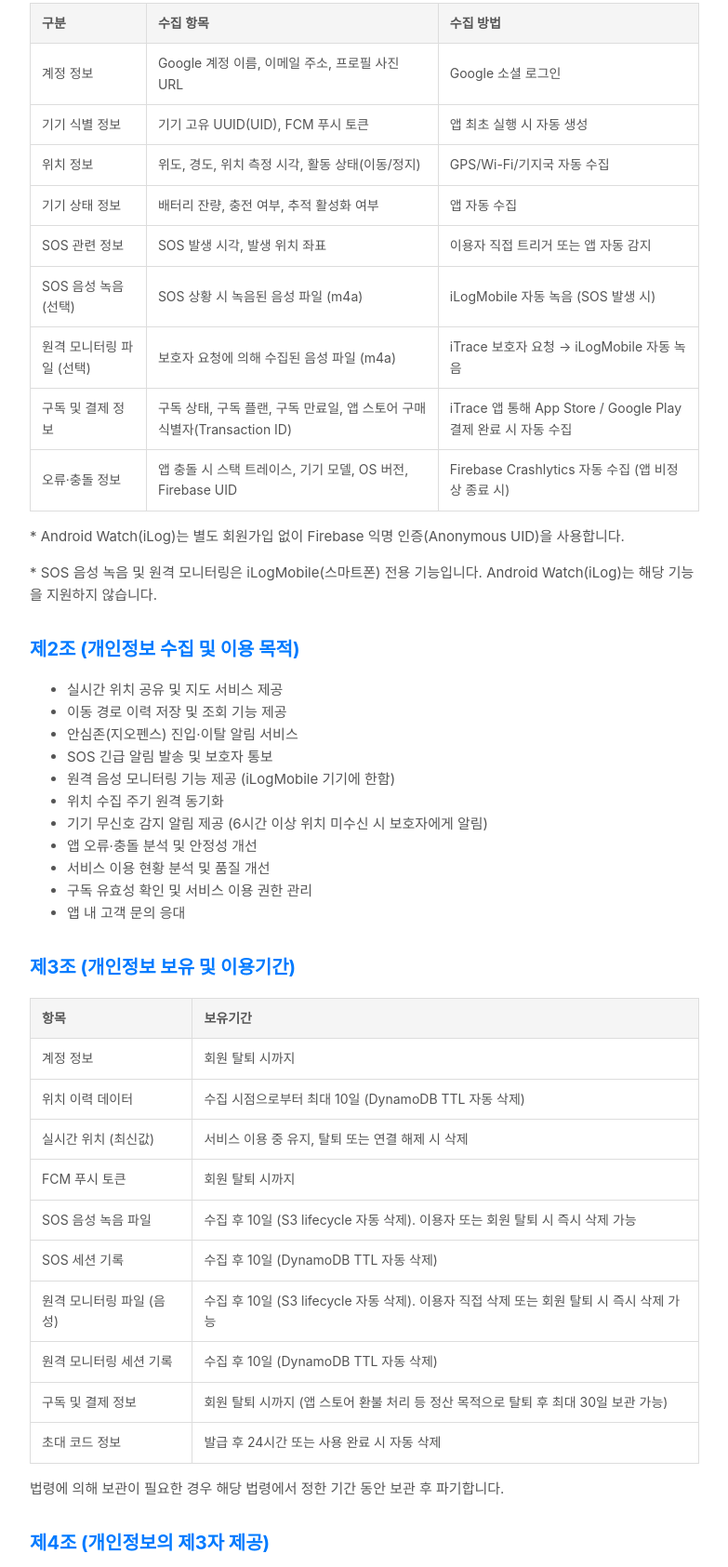
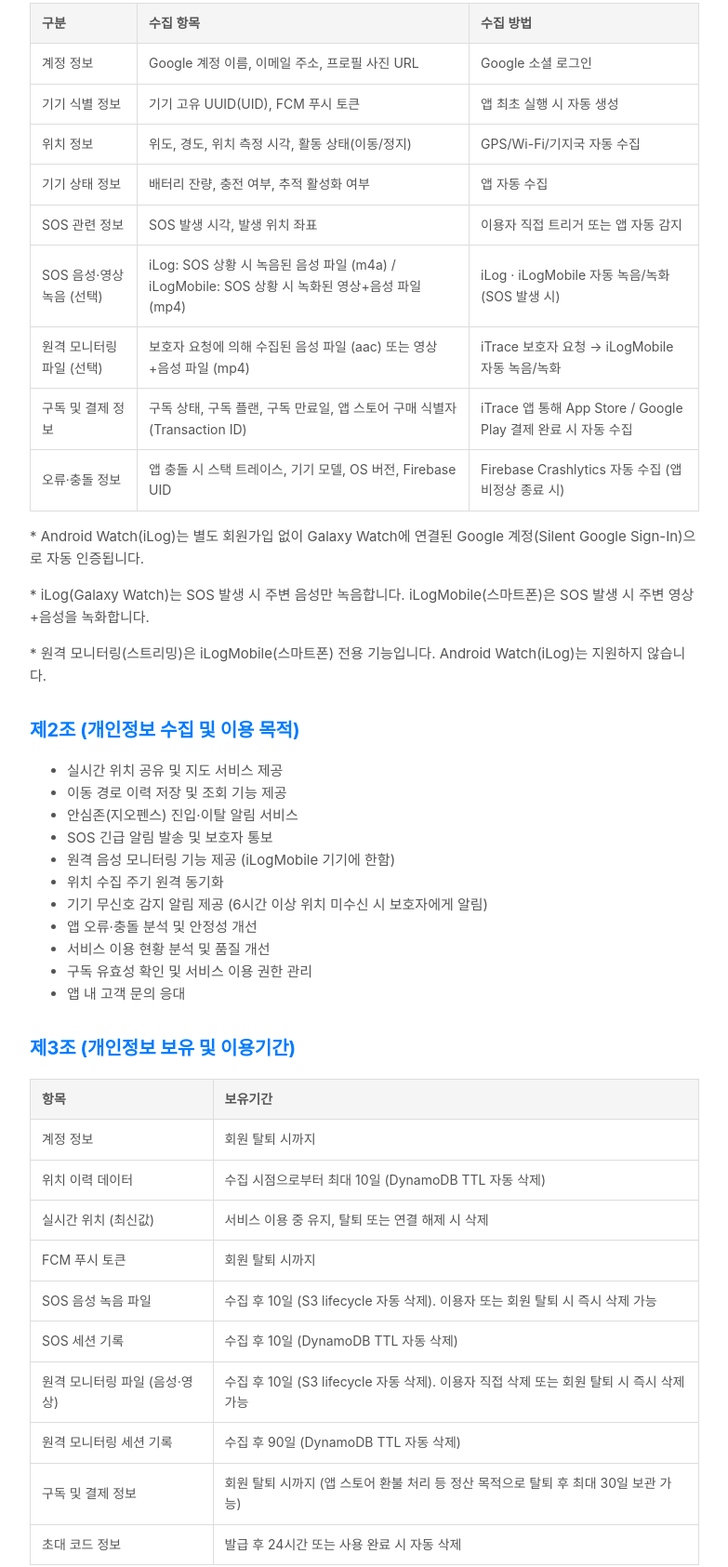
Before and after one commit to iveandor/iLog-iTrace-legal, a plain HTML site: page privacy.html in a window 1280 px wide. Shown: the part 304-1989 px from the top of the page at 93% size, without its empty margins (248-1031 px from the left). Drawn offline with Linux system fonts and the light colour scheme.

Commit message:
문서 업데이트

```diff
--- a/privacy.html
+++ b/privacy.html
@@ -78,7 +78,7 @@
 
 <body>
     <div class="container">
-        <p class="date">최종 수정일: 2026년 4월 26일 · 시행일: 2026년 3월 18일</p>
+        <p class="date">최종 수정일: 2026년 4월 28일 · 시행일: 2026년 3월 18일</p>
         <h1>개인정보 처리방침</h1>
 
         <p>강일구(이하 "회사")는 iLog · iTrace · iLogMobile 서비스(이하 "서비스") 이용자의 개인정보를 소중히 여기며, 「개인정보 보호법」 및 「위치정보의 보호 및 이용 등에 관한
@@ -118,14 +118,14 @@
                     <td>이용자 직접 트리거 또는 앱 자동 감지</td>
                 </tr>
                 <tr>
-                    <td>SOS 음성 녹음 (선택)</td>
-                    <td>SOS 상황 시 녹음된 음성 파일 (m4a)</td>
-                    <td>iLogMobile 자동 녹음 (SOS 발생 시)</td>
+                    <td>SOS 음성·영상 녹음 (선택)</td>
+                    <td>iLog: SOS 상황 시 녹음된 음성 파일 (m4a) / iLogMobile: SOS 상황 시 녹화된 영상+음성 파일 (mp4)</td>
+                    <td>iLog · iLogMobile 자동 녹음/녹화 (SOS 발생 시)</td>
                 </tr>
                 <tr>
                     <td>원격 모니터링 파일 (선택)</td>
-                    <td>보호자 요청에 의해 수집된 음성 파일 (m4a)</td>
-                    <td>iTrace 보호자 요청 → iLogMobile 자동 녹음</td>
+                    <td>보호자 요청에 의해 수집된 음성 파일 (aac) 또는 영상+음성 파일 (mp4)</td>
+                    <td>iTrace 보호자 요청 → iLogMobile 자동 녹음/녹화</td>
                 </tr>
                 <tr>
                     <td>구독 및 결제 정보</td>
@@ -138,8 +138,9 @@
                     <td>Firebase Crashlytics 자동 수집 (앱 비정상 종료 시)</td>
                 </tr>
             </table>
-            <p>* Android Watch(iLog)는 별도 회원가입 없이 Firebase 익명 인증(Anonymous UID)을 사용합니다.</p>
-            <p>* SOS 음성 녹음 및 원격 모니터링은 iLogMobile(스마트폰) 전용 기능입니다. Android Watch(iLog)는 해당 기능을 지원하지 않습니다.</p>
+            <p>* Android Watch(iLog)는 별도 회원가입 없이 Galaxy Watch에 연결된 Google 계정(Silent Google Sign-In)으로 자동 인증됩니다.</p>
+            <p>* iLog(Galaxy Watch)는 SOS 발생 시 주변 음성만 녹음합니다. iLogMobile(스마트폰)은 SOS 발생 시 주변 영상+음성을 녹화합니다.</p>
+            <p>* 원격 모니터링(스트리밍)은 iLogMobile(스마트폰) 전용 기능입니다. Android Watch(iLog)는 지원하지 않습니다.</p>
         </section>
 
         <section>
@@ -191,12 +192,12 @@
                     <td>수집 후 10일 (DynamoDB TTL 자동 삭제)</td>
                 </tr>
                 <tr>
-                    <td>원격 모니터링 파일 (음성)</td>
+                    <td>원격 모니터링 파일 (음성·영상)</td>
                     <td>수집 후 10일 (S3 lifecycle 자동 삭제). 이용자 직접 삭제 또는 회원 탈퇴 시 즉시 삭제 가능</td>
                 </tr>
                 <tr>
                     <td>원격 모니터링 세션 기록</td>
-                    <td>수집 후 10일 (DynamoDB TTL 자동 삭제)</td>
+                    <td>수집 후 90일 (DynamoDB TTL 자동 삭제)</td>
                 </tr>
                 <tr>
                     <td>구독 및 결제 정보</td>
```
Also changed, not shown: location.html (+1 -1 lines), permissions-guide.html (+1 -1 lines), service.html (+4 -3 lines), user-guide.html (+4 -3 lines), 1 other file.
